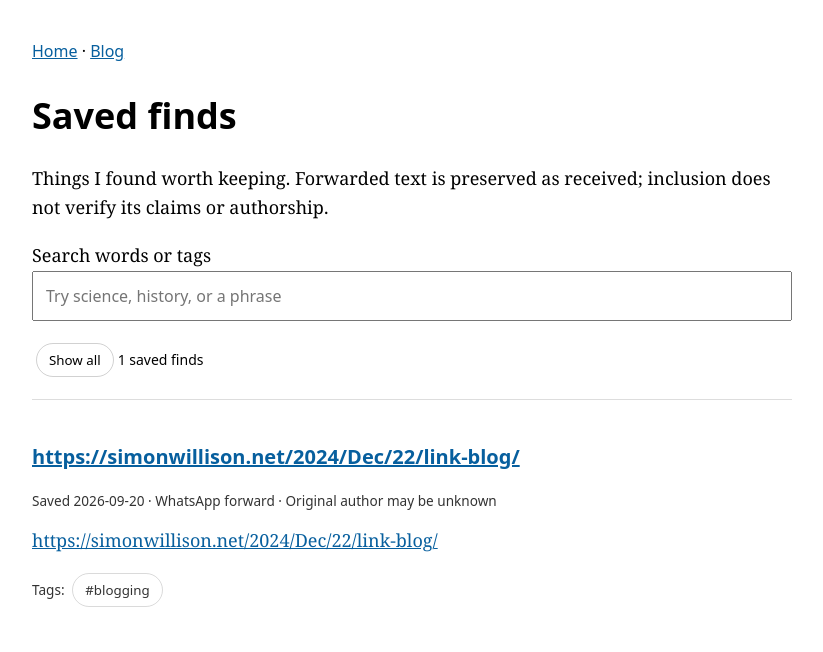
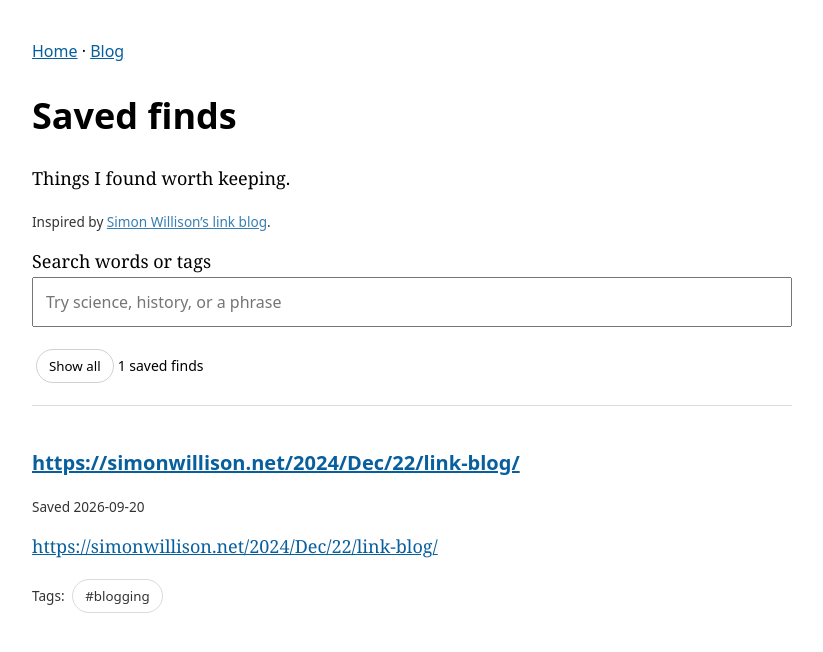
Before and after one commit to PriyaranjanMarathe/priyaranjanmarathe.github.io, a Jekyll site: the page docs/finds/index.html, which Jekyll copies as it is, in a window 1280 px wide. Shown: the top 652 px of the page, without its empty margins (228-1051 px from the left). Built offline with Jekyll 4.4.1, drawn with Linux system fonts in a browser that asks for light colours.

Commit message:
Simplify Saved Finds introduction and credit Simon Willison

```diff
--- a/docs/finds/index.html
+++ b/docs/finds/index.html
@@ -2,10 +2,11 @@
 <title>Saved finds · Ranjan Marathe</title><style>
 :root{color-scheme:light dark}body{max-width:760px;margin:40px auto;padding:0 20px;font:18px/1.65 Georgia,serif}a{color:light-dark(#075f9e,#8dcaff)}h1,h2,input,button,.meta{font-family:system-ui,sans-serif}h1{margin-bottom:0}h2{font-size:1.25rem;overflow-wrap:anywhere}.meta{font-size:.85rem;opacity:.8}article{border-top:1px solid #aaa6;padding:24px 0}.body{white-space:pre-wrap;overflow-wrap:anywhere}input{box-sizing:border-box;width:100%;padding:12px;font-size:1rem}button{cursor:pointer;padding:7px 12px;margin:4px;border:1px solid #aaa8;border-radius:18px;background:transparent;color:inherit}img,video,audio{max-width:100%;height:auto}img{margin-top:16px}#count{font:14px system-ui}nav{font:16px system-ui}</style>
 <nav><a href="/">Home</a> · <a href="/blog/">Blog</a></nav><h1>Saved finds</h1>
-<p>Things I found worth keeping. Forwarded text is preserved as received; inclusion does not verify its claims or authorship.</p>
+<p>Things I found worth keeping.</p>
+<p class="meta">Inspired by <a href="https://simonwillison.net/2024/Dec/22/link-blog/">Simon Willison’s link blog</a>.</p>
 <label for="search">Search words or tags</label><input id="search" type="search" placeholder="Try science, history, or a phrase"><p><button id="clear">Show all</button><span id="count" role="status"></span></p><main><article id="13a8a797954443b6c525f431" data-tags="[&quot;blogging&quot;]">
 <h2><a href="#13a8a797954443b6c525f431">https://simonwillison.net/2024/Dec/22/link-blog/</a></h2>
-<p class="meta">Saved 2026-09-20 · WhatsApp forward · Original author may be unknown</p>
+<p class="meta">Saved 2026-09-20</p>
 <div class="body"><a href="https://simonwillison.net/2024/Dec/22/link-blog/" rel="noreferrer noopener">https://simonwillison.net/2024/Dec/22/link-blog/</a></div>
 <p class="meta">Tags: <button class="tag" data-tag="blogging">#blogging</button></p></article></main><script>
 const search=document.querySelector('#search'),cards=[...document.querySelectorAll('article')];let selected='';
--- a/scripts/saved_finds.py
+++ b/scripts/saved_finds.py
@@ -168,14 +168,15 @@ def render(records, directory):
         label = 'Suggested tags' if record['tag_method'] == 'suggested' else 'Tags'
         cards.append(f'''<article id="{record['id']}" data-tags="{e(json.dumps(record['tags']), quote=True)}">
 <h2><a href="#{record['id']}">{e(record['title'])}</a></h2>
-<p class="meta">Saved {e(record['saved_at'][:10])} · WhatsApp forward · Original author may be unknown</p>
+<p class="meta">Saved {e(record['saved_at'][:10])}</p>
 <div class="body">{linked_text(record['body'])}</div>{''.join(media)}
 <p class="meta">{label}: {tag_links}</p></article>''')
     page = '''<!doctype html><html lang="en"><meta charset="utf-8"><meta name="viewport" content="width=device-width,initial-scale=1">
 <title>Saved finds · Ranjan Marathe</title><style>
 :root{color-scheme:light dark}body{max-width:760px;margin:40px auto;padding:0 20px;font:18px/1.65 Georgia,serif}a{color:light-dark(#075f9e,#8dcaff)}h1,h2,input,button,.meta{font-family:system-ui,sans-serif}h1{margin-bottom:0}h2{font-size:1.25rem;overflow-wrap:anywhere}.meta{font-size:.85rem;opacity:.8}article{border-top:1px solid #aaa6;padding:24px 0}.body{white-space:pre-wrap;overflow-wrap:anywhere}input{box-sizing:border-box;width:100%;padding:12px;font-size:1rem}button{cursor:pointer;padding:7px 12px;margin:4px;border:1px solid #aaa8;border-radius:18px;background:transparent;color:inherit}img,video,audio{max-width:100%;height:auto}img{margin-top:16px}#count{font:14px system-ui}nav{font:16px system-ui}</style>
 <nav><a href="/">Home</a> · <a href="/blog/">Blog</a></nav><h1>Saved finds</h1>
-<p>Things I found worth keeping. Forwarded text is preserved as received; inclusion does not verify its claims or authorship.</p>
+<p>Things I found worth keeping.</p>
+<p class="meta">Inspired by <a href="https://simonwillison.net/2024/Dec/22/link-blog/">Simon Willison’s link blog</a>.</p>
 <label for="search">Search words or tags</label><input id="search" type="search" placeholder="Try science, history, or a phrase"><p><button id="clear">Show all</button><span id="count" role="status"></span></p><main>'''
     page += ''.join(cards) or '<p>No finds published yet.</p>'
     page += '''</main><script>
```
